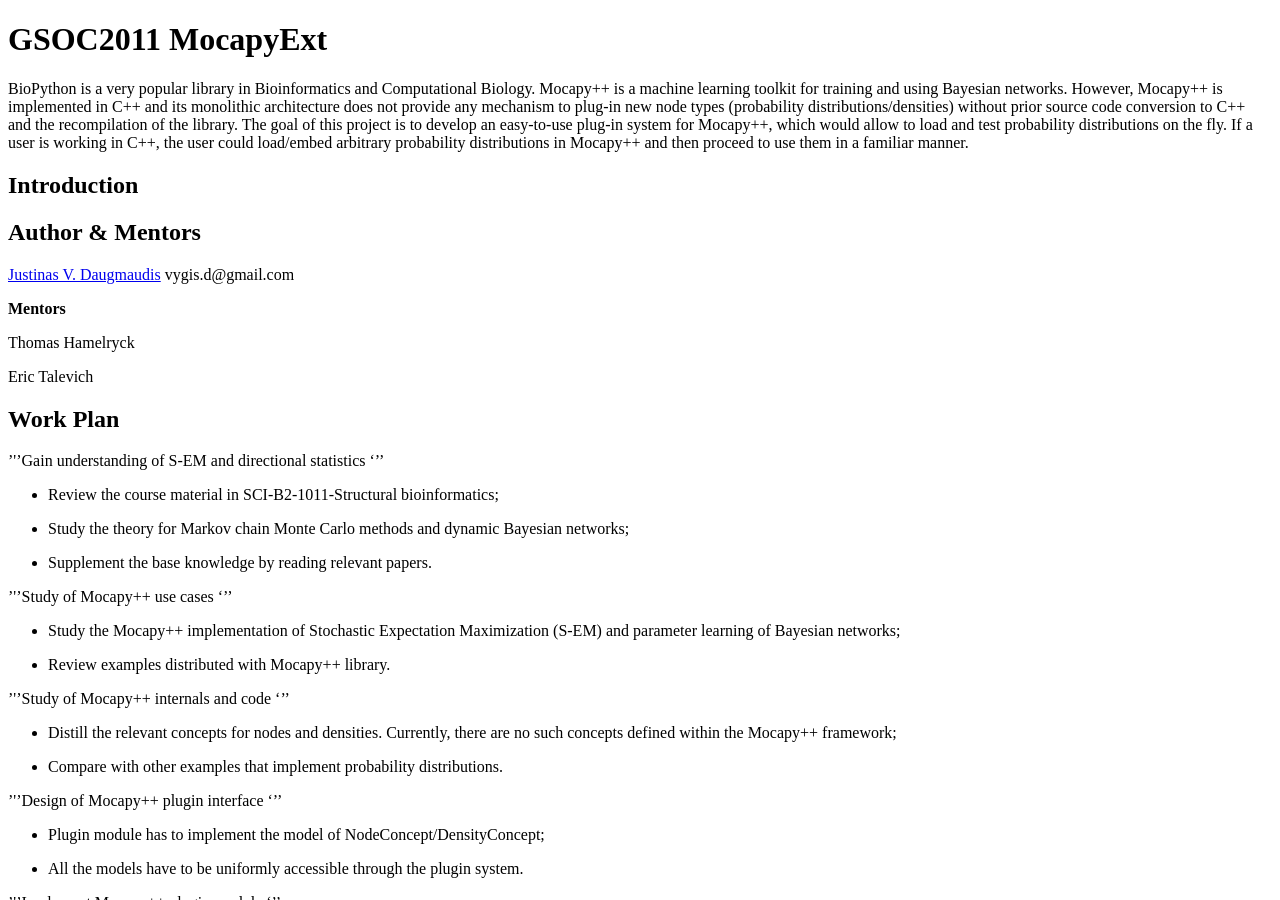
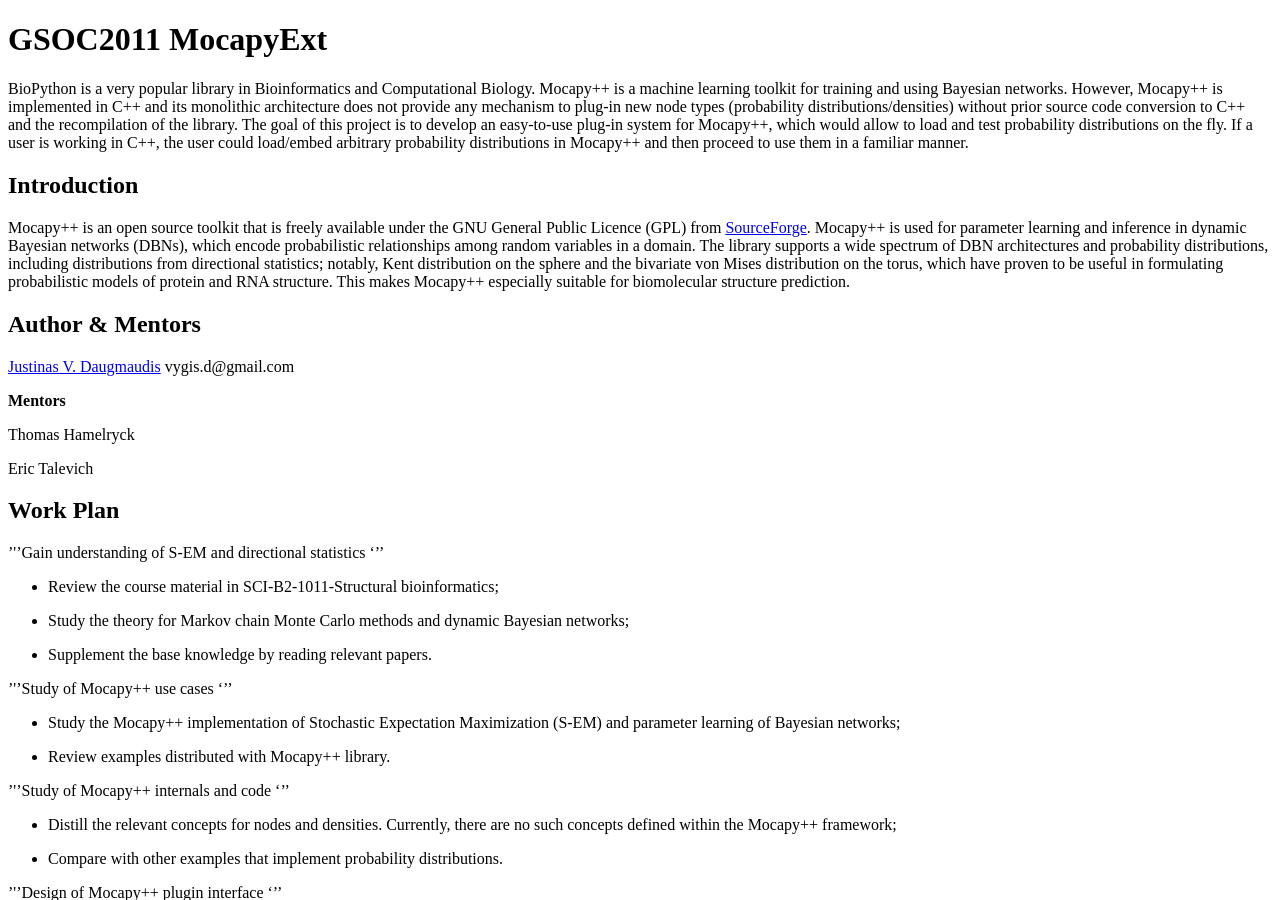
Before and after one commit to biopython/biopython.github.io, a Jekyll site: the page built from wiki/GSOC2011_MocapyExt.md, in a window 1280 px wide and 900 px high. Built offline with Jekyll 4.4.1, drawn with Linux system fonts in a browser that asks for light colours.

Commit message:
/* Introduction */

```diff
--- a/wiki/GSOC2011_MocapyExt.md
+++ b/wiki/GSOC2011_MocapyExt.md
@@ -18,6 +18,19 @@ familiar manner.
 
 Introduction
 ------------
+
+Mocapy++ is an open source toolkit that is freely available under the
+GNU General Public Licence (GPL) from
+[SourceForge](http://sourceforge.net/projects/mocapy). Mocapy++ is used
+for parameter learning and inference in dynamic Bayesian networks
+(DBNs), which encode probabilistic relationships among random variables
+in a domain. The library supports a wide spectrum of DBN architectures
+and probability distributions, including distributions from directional
+statistics; notably, Kent distribution on the sphere and the bivariate
+von Mises distribution on the torus, which have proven to be useful in
+formulating probabilistic models of protein and RNA structure. This
+makes Mocapy++ especially suitable for biomolecular structure
+prediction.
 
 Author & Mentors
 ----------------
```
Also changed, not shown: 1 other file.
